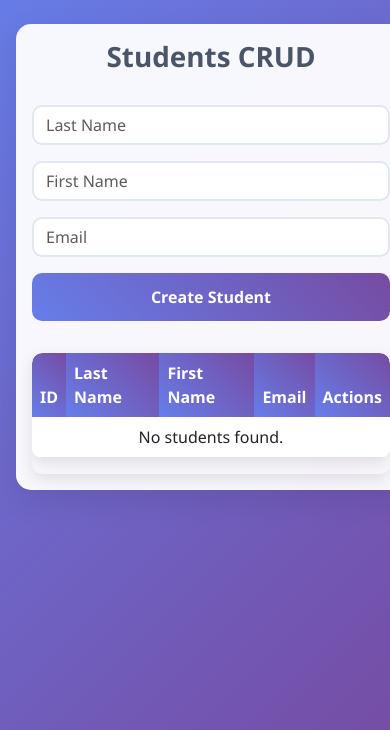
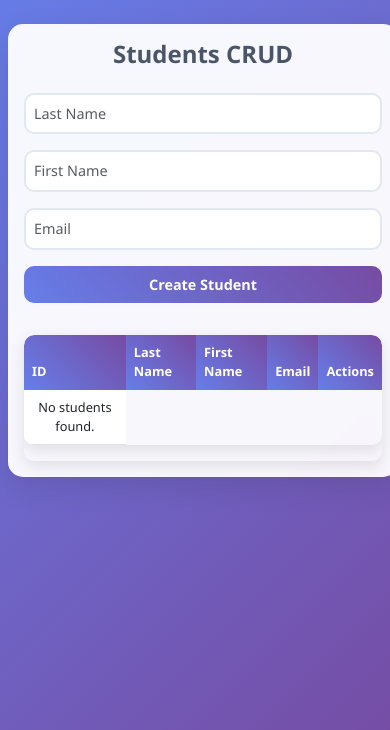
Before and after one commit to aaronmendoza04/mendoza_aaron, a CodeIgniter app: page / in a window 390 px wide. Shown: the part 56-786 px from the top of the page. Run offline with CodeIgniter, Linux system fonts and the light colour scheme; data that the repository does not hold is empty; some libraries are stand-ins or nearby versions.

Commit message:
First commit

```diff
--- a/public/css/style.css
+++ b/public/css/style.css
@@ -119,6 +119,49 @@
         width: 100%;
         margin-bottom: 0.5rem;
     }
+
+    /* Stack action buttons vertically on tablets and mobile */
+    .table td:last-child {
+        display: flex;
+        flex-direction: column;
+        gap: 0.25rem;
+        align-items: stretch;
+    }
+
+    .table td:last-child .btn {
+        width: 100%;
+    }
+}
+
+@media (max-width: 576px) {
+    .container {
+        margin: 0.5rem;
+        padding: 1rem;
+    }
+
+    h1 {
+        font-size: 1.5rem;
+        margin-bottom: 1.5rem;
+    }
+
+    .form-control {
+        font-size: 0.9rem;
+        padding: 0.5rem;
+    }
+
+    .btn {
+        padding: 0.5rem 1rem;
+        font-size: 0.9rem;
+    }
+
+    .table th, .table td {
+        padding: 0.5rem;
+        font-size: 0.8rem;
+    }
+
+    .table-responsive {
+        font-size: 0.85rem;
+    }
 }
 
 /* Additional modern touches */
```
